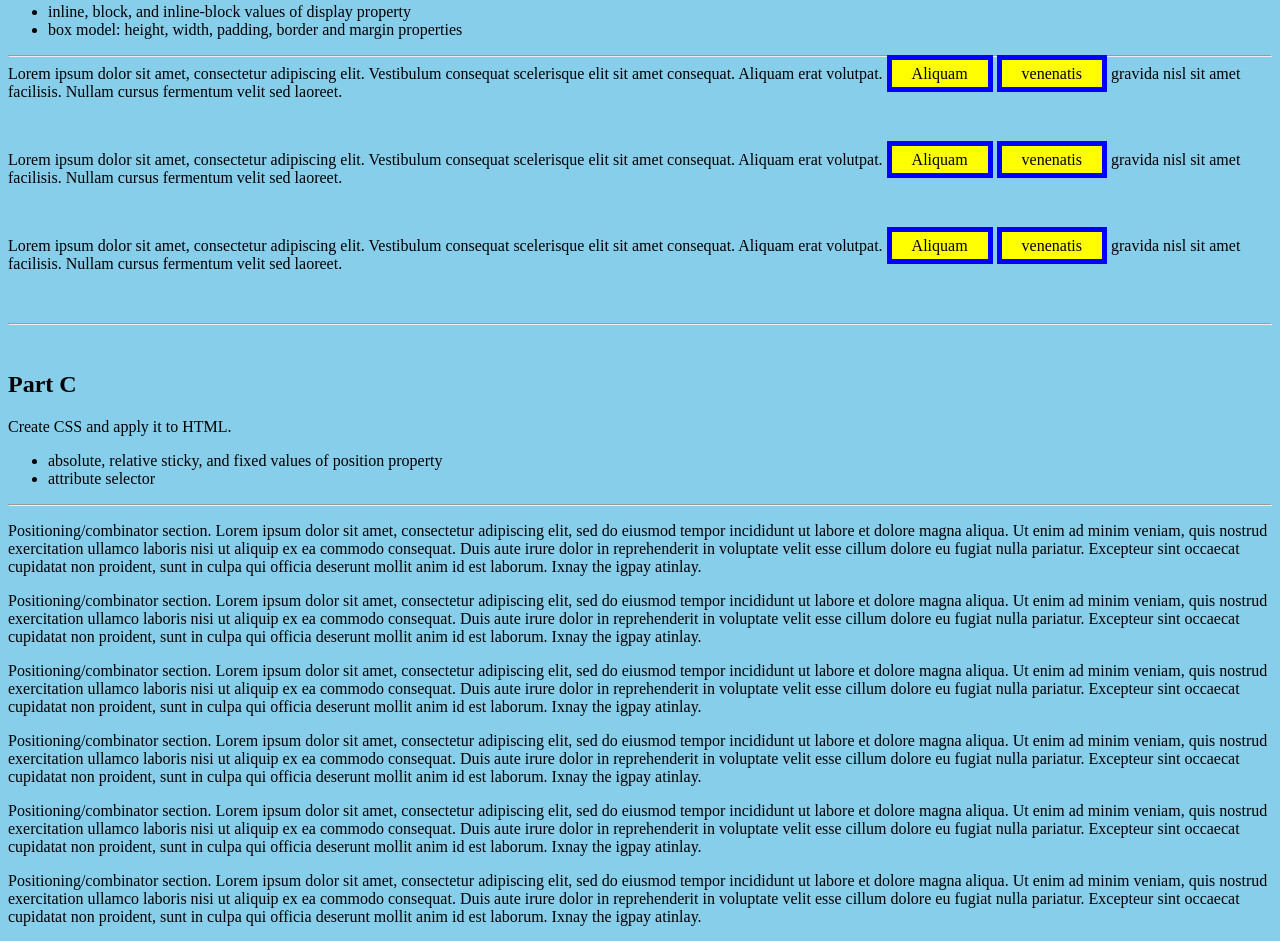
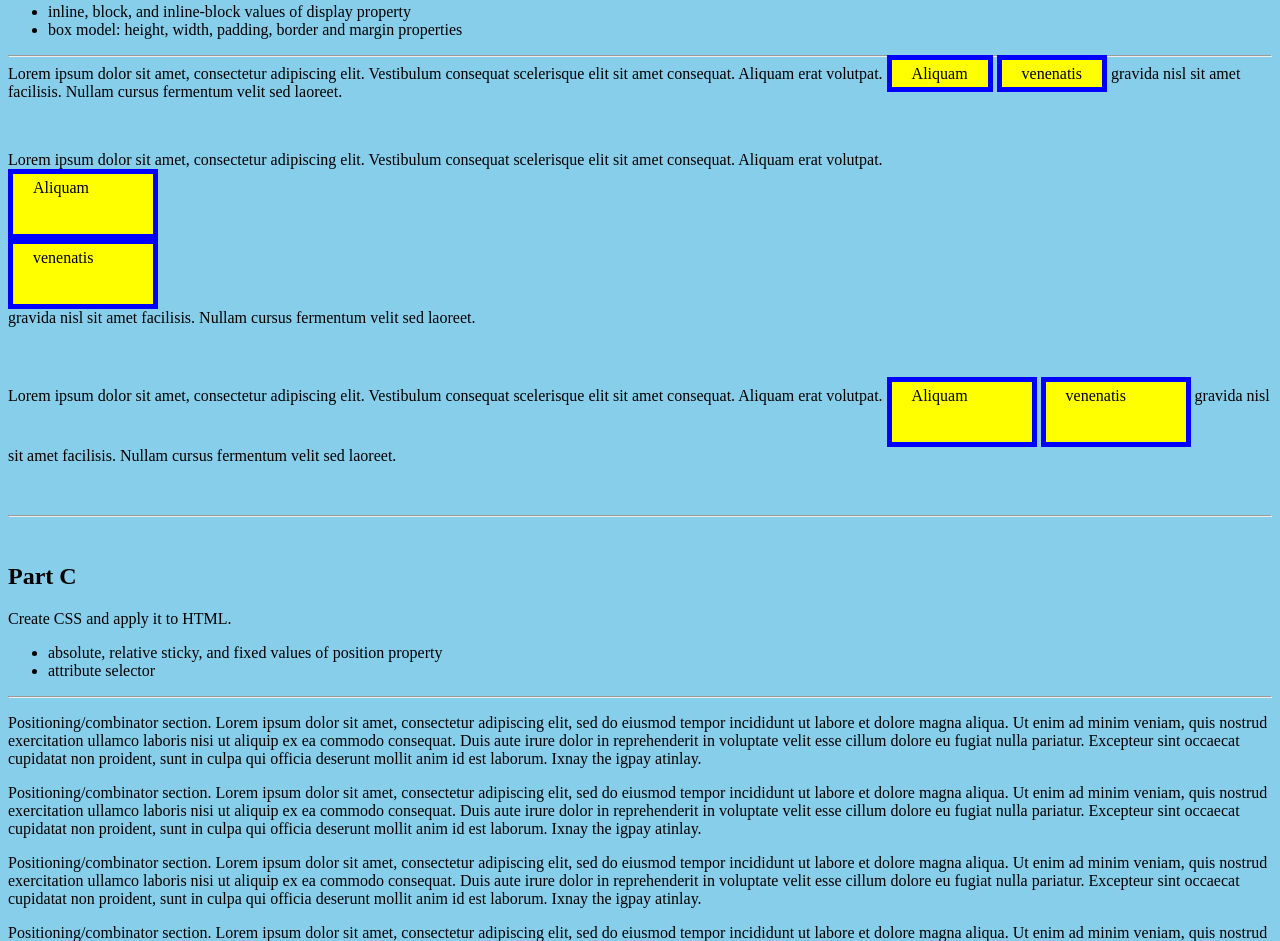
Before and after one commit to ajlux1027/ajlux1027.github.io, a plain HTML site: page assignments/assignment02/assignment02.html in a window 1280 px wide. Shown: the part 765-1706 px from the top of the page. Drawn offline with Linux system fonts and the light colour scheme; grey boxes are pictures that could not be loaded.

Commit message:
Update assignment02.css

```diff
--- a/assignments/assignment02/assignment02.css
+++ b/assignments/assignment02/assignment02.css
@@ -18,6 +18,10 @@ SPAN{height: 50px;
    padding-right: 20px;
    border: 5px solid blue;
    background-color: yellow;}
+
+SPAN.a{display:inline;}
+SPAN.b{display:block;}
+SPAN.c{display:inline-block;}
 
 
 /*the css for Part C*/
```
